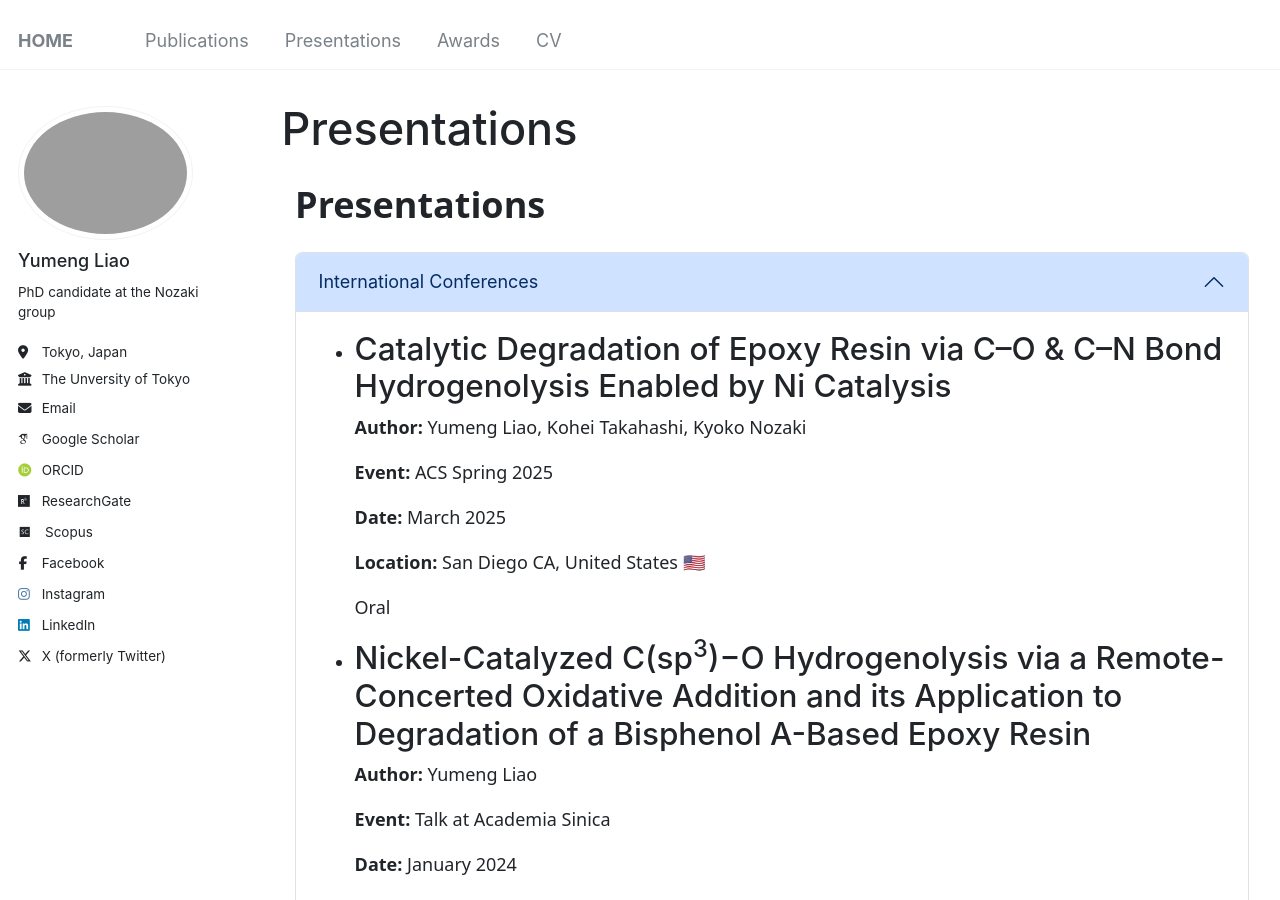
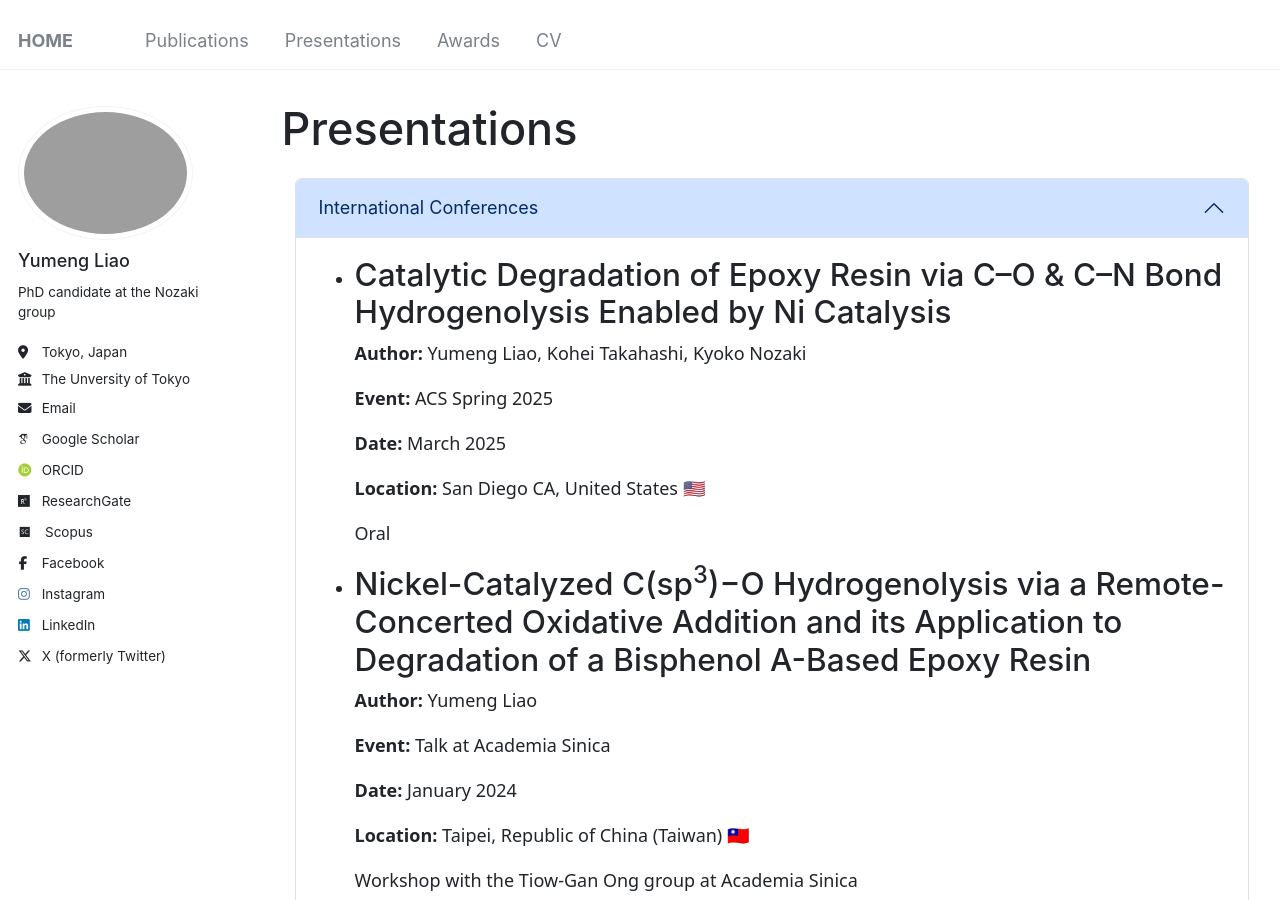
Before and after one commit to liaoym0610/academic, a Jekyll site: the page built from _pages/presentations.html, in a window 1280 px wide and 900 px high. Built offline with Jekyll 4.4.1, drawn with Linux system fonts in a browser that asks for light colours; some web fonts are replaced.

Commit message:
Update presentations.html

```diff
--- a/_pages/presentations.html
+++ b/_pages/presentations.html
@@ -9,9 +9,6 @@ author_profile: true
 <script src="https://cdn.jsdelivr.net/npm/bootstrap@5.3.0-alpha1/dist/js/bootstrap.bundle.min.js"></script>
 
 <div class="container mt-4">
-  <!-- 主標題 -->
-  <h1 style="all: unset; font-size: 2rem; font-weight: bold; margin: 20px 0; display: block;">{{ page.title }}</h1>
-
   <!-- 折疊菜單 -->
   <div class="accordion" id="conferenceAccordion">
     <!-- International Conferences -->
```
